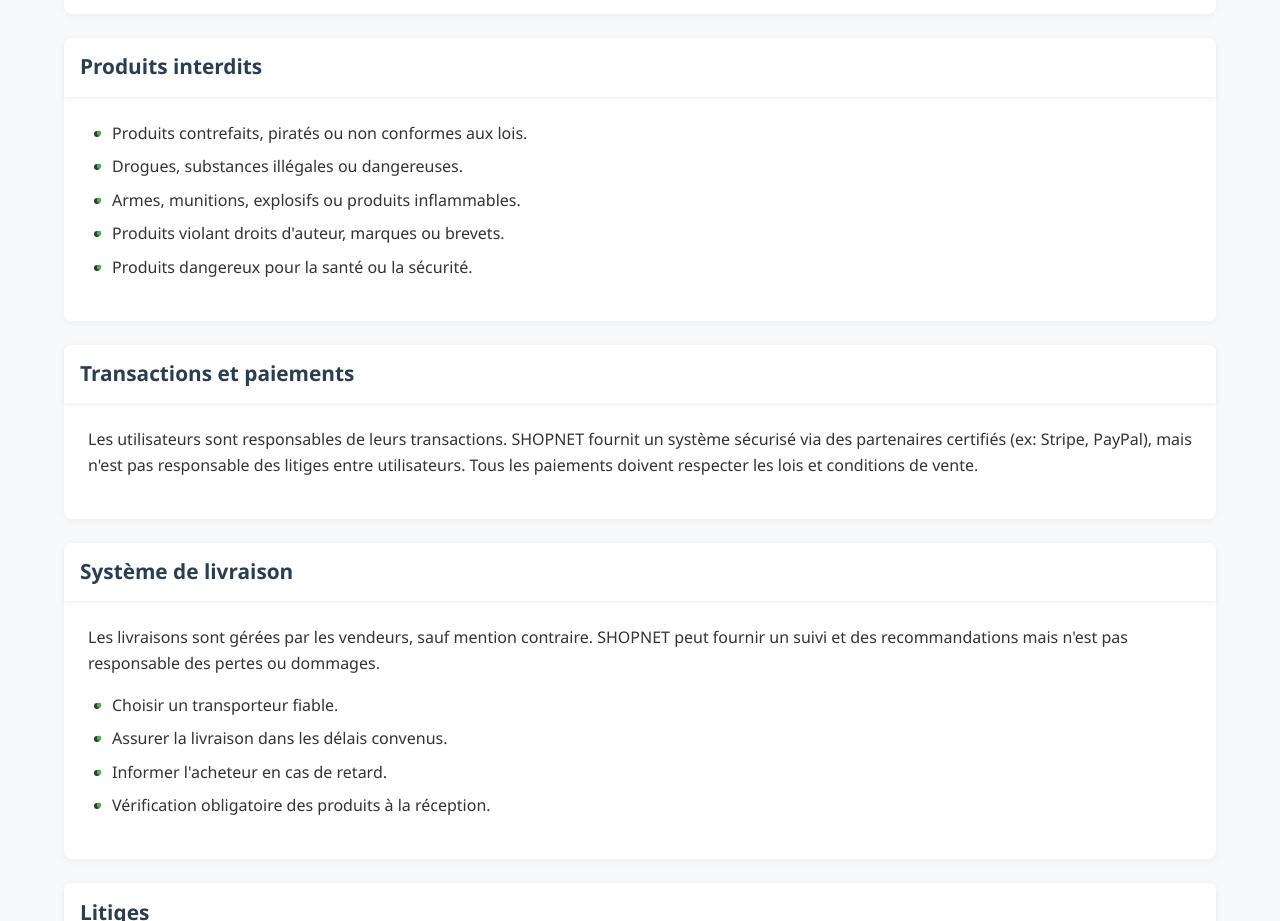
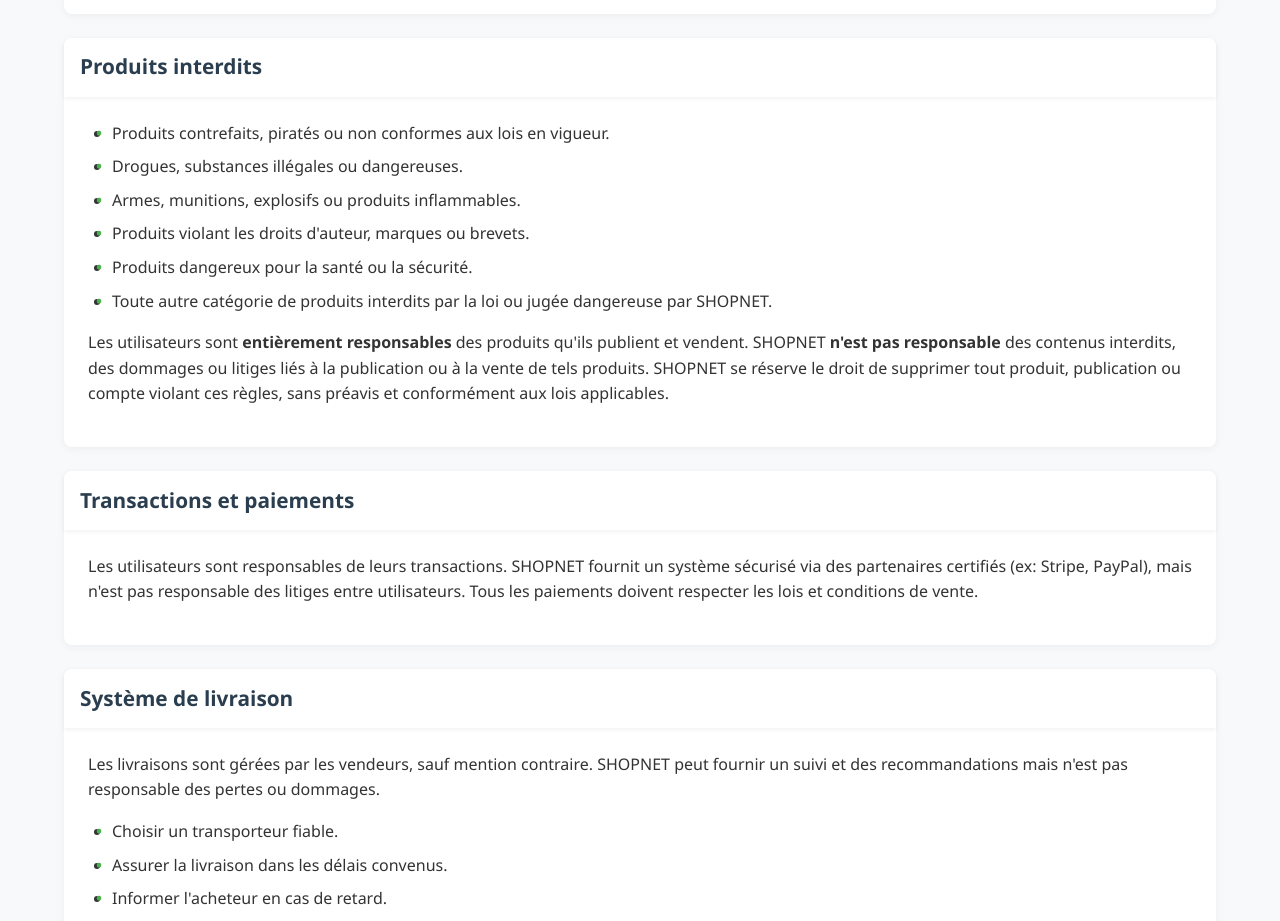
Before and after one commit to Entreprise-SHOPNET/SHOPNET-CONDITION, a plain HTML site: page presentation.html in a window 1280 px wide. Shown: the part 1300-2221 px from the top of the page. Drawn offline with Linux system fonts and the light colour scheme.

Commit message:
Update presentation.html

```diff
--- a/presentation.html
+++ b/presentation.html
@@ -59,13 +59,20 @@
       <section id="produits-interdits">
           <h2>Produits interdits</h2>
           <ul>
-                <li>Produits contrefaits, piratés ou non conformes aux lois.</li>
+              <li>Produits contrefaits, piratés ou non conformes aux lois en vigueur.</li>
               <li>Drogues, substances illégales ou dangereuses.</li>
               <li>Armes, munitions, explosifs ou produits inflammables.</li>
-                <li>Produits violant droits d'auteur, marques ou brevets.</li>
+              <li>Produits violant les droits d'auteur, marques ou brevets.</li>
               <li>Produits dangereux pour la santé ou la sécurité.</li>
+              <li>Toute autre catégorie de produits interdits par la loi ou jugée dangereuse par SHOPNET.</li>
           </ul>
+          <p>
+              Les utilisateurs sont <strong>entièrement responsables</strong> des produits qu'ils publient et vendent.
+              SHOPNET <strong>n'est pas responsable</strong> des contenus interdits, des dommages ou litiges liés à la publication ou à la vente de tels produits.
+              SHOPNET se réserve le droit de supprimer tout produit, publication ou compte violant ces règles, sans préavis et conformément aux lois applicables.
+          </p>
       </section>
+
 
         <section id="transactions">
             <h2>Transactions et paiements</h2>
```
Lines whose indentation alone changed are shown as unchanged.
